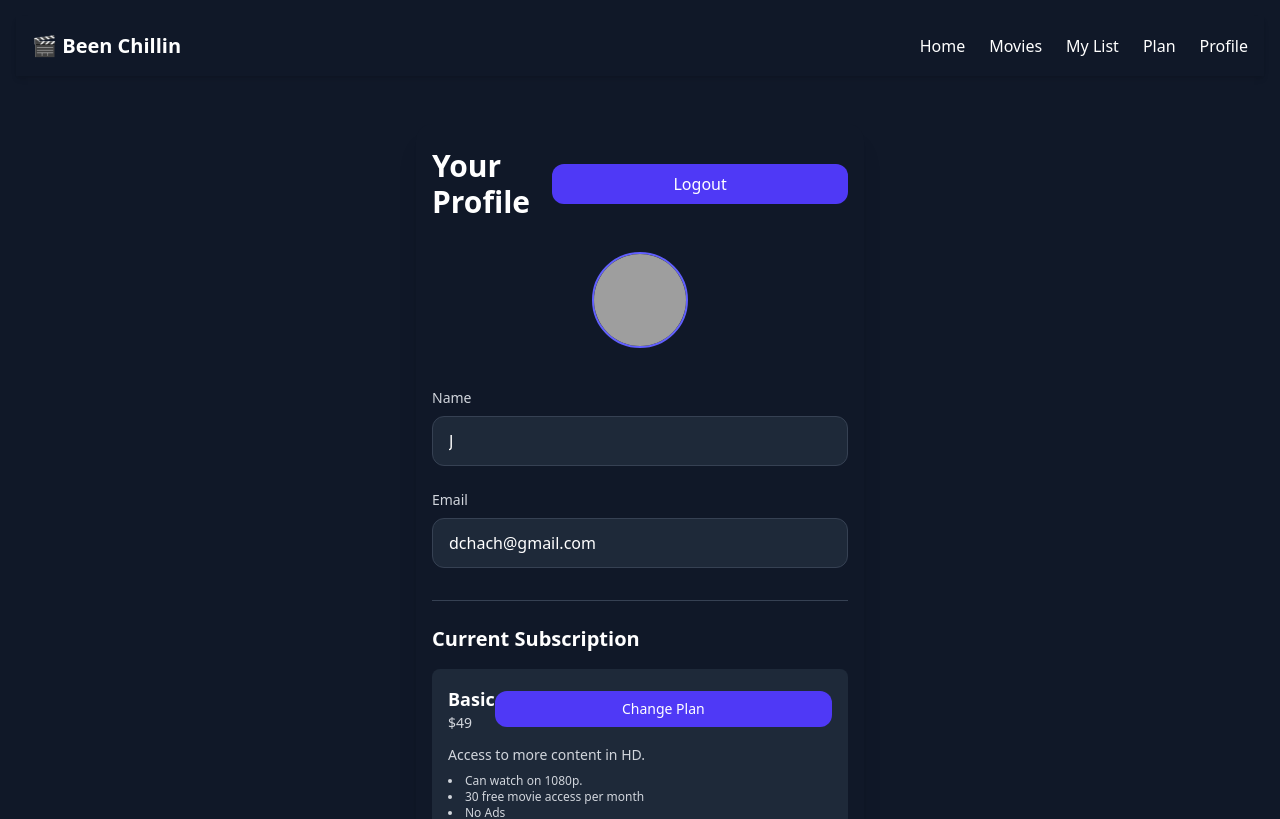
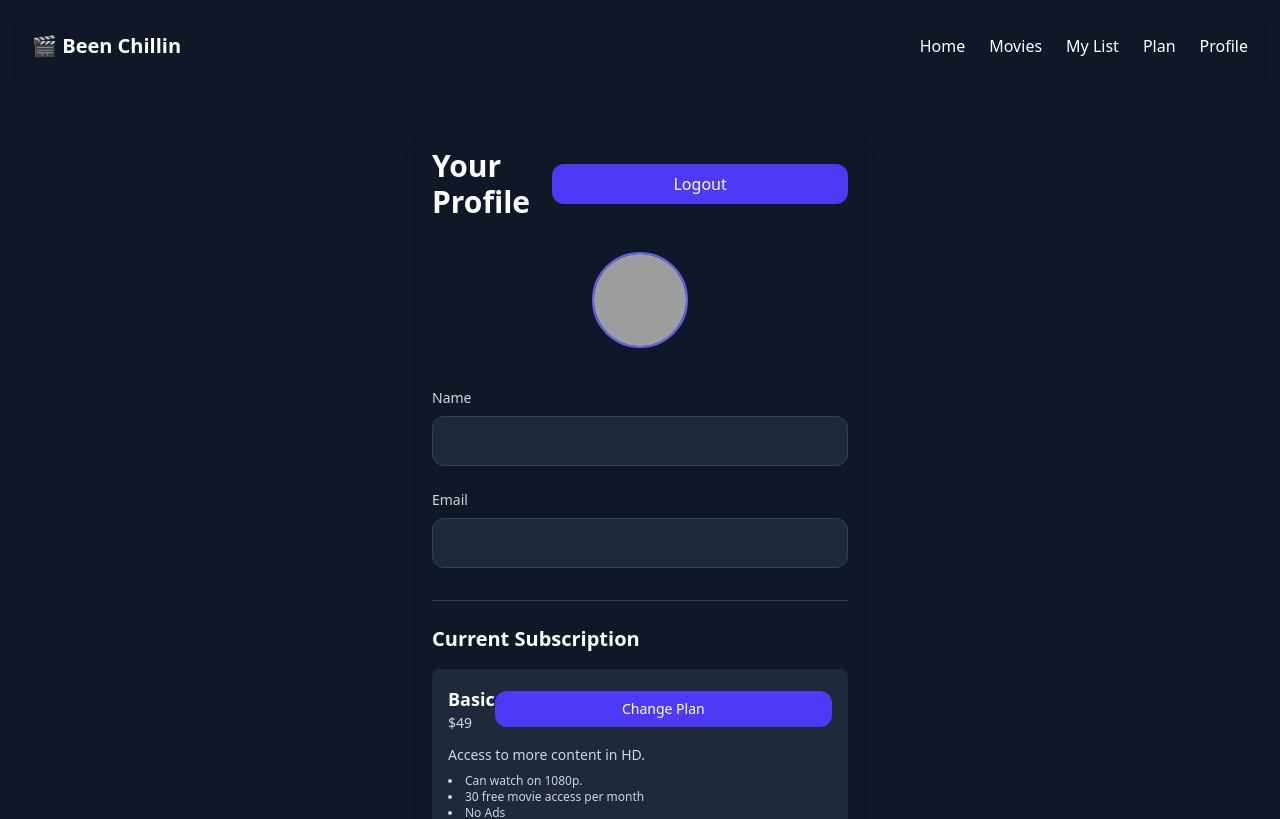
Before and after one commit to patrikstamm/database-ui, a React (Vite) app: page /profile in a window 1280 px wide. Shown: the top 819 px of the page. Built offline with nearby package versions, Linux system fonts and the light colour scheme; grey boxes are pictures that could not be loaded.

Commit message:
delete some random input in profile.jsx

```diff
--- a/src/pages/profile.jsx
+++ b/src/pages/profile.jsx
@@ -43,8 +43,8 @@ const defaultAvatar = "/api/placeholder/200/200";
 export default function Profile() {
   const [isAuthenticated, setIsAuthenticated] = useState(true); // Set to true for demo
   const [userInfo, setUserInfo] = useState({
-    name: "J",
-    email: "dchach@gmail.com",
+    name: " ",
+    email: " ",
     subscription: "Basic", // Default subscription
     profilePicture: defaultAvatar, // Default profile picture
   });
```
